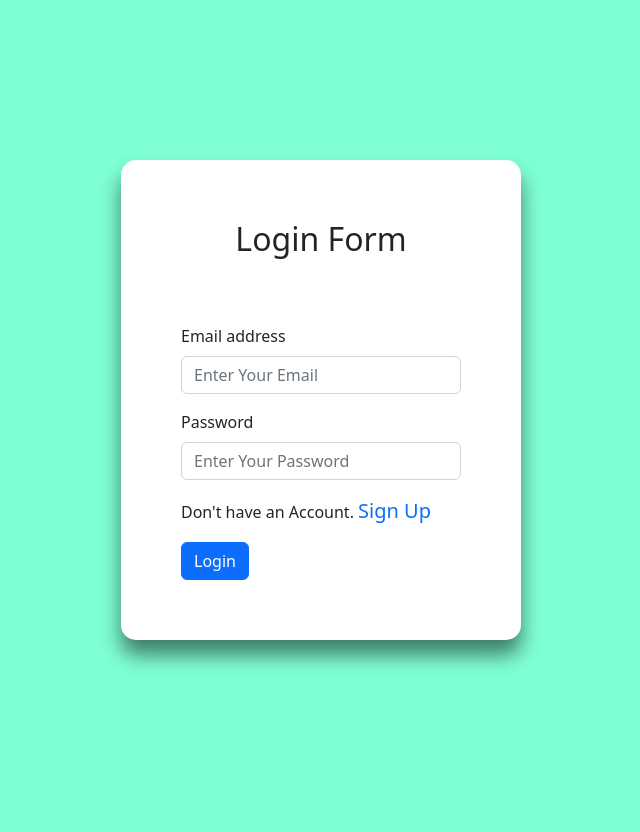
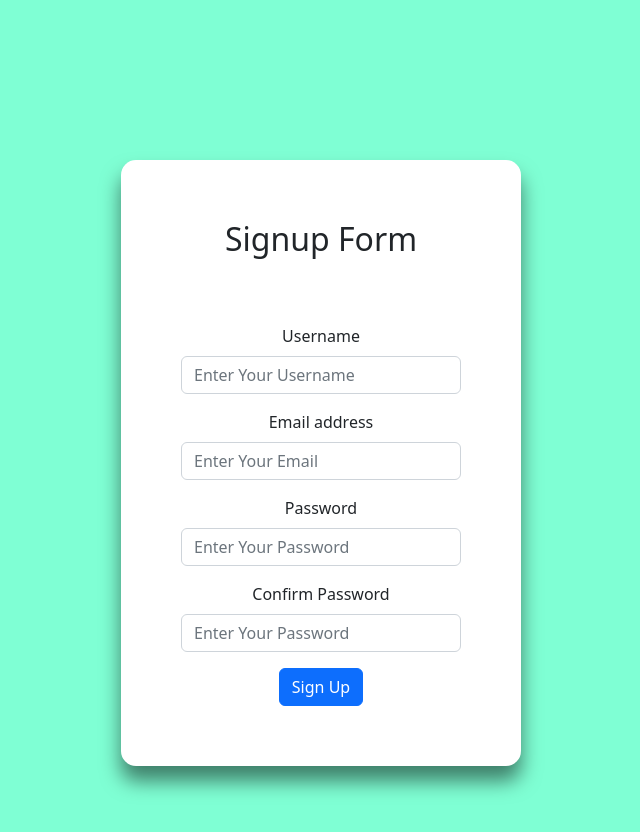
Before and after one commit to Aryanop0914/React, a React (Create React App) app: page /login in a window 1280 px wide. Shown: the top 832 px of the page, without its empty margins (369-1009 px from the left). Before the commit the page ends 800 px from the top, so only its background shows below. Built offline with nearby package versions, Linux system fonts and the light colour scheme.

Commit message:
routing done

```diff
--- a/package.json
+++ b/package.json
@@ -6,12 +6,15 @@
     "@testing-library/jest-dom": "^5.16.5",
     "@testing-library/react": "^13.4.0",
     "@testing-library/user-event": "^13.5.0",
+    "localforage": "^1.10.0",
+    "match-sorter": "^6.3.1",
     "prompt-sync": "^4.2.0",
     "react": "^18.2.0",
     "react-dom": "^18.2.0",
     "react-router-dom": "^6.7.0",
     "react-scripts": "^5.0.1",
     "readline-sync": "^1.4.10",
+    "sort-by": "^1.2.0",
     "web-vitals": "^2.1.4"
   },
   "scripts": {
--- a/src/App.js
+++ b/src/App.js
@@ -1,17 +1,26 @@
 import './App.css';
-// import Navbar from './Components/Navbar';
+import { Routes,Route} from "react-router-dom";
+import Navbar from './Components/Navbar';
 // import Header1 from './Components/Header1';
 import Login from './Components/Login';
 // import Signup from './Components/Signup';
+import Signup from './Components/Signup';
 
 function App() {
 
   return (
     <>
-        {/* <Navbar/>
-         <Header1/> */}
-        <Login/>
-        {/* <Signup/> */}
+    <div className="App">
+        {/* <Navbar/> */}
+        <Signup/>
+        {/* <Routes> */}
+          {/* <Route path="/" element={ <Home/> } />
+          <Route path="/about" element={<About/> } />
+          <Route path="/contact" element={ <Conatact/> } /> */}
+          {/* <Route path="/signup" element={ <Signup/> } />
+          <Route path="/login" element={ <Login/> } />
+          </Routes> */}
+          </div>
 
     </>
   );
--- a/src/Components/Login.js
+++ b/src/Components/Login.js
@@ -1,26 +1,25 @@
-import React from 'react'
-
+import React  from 'react'
+// import { Link} from 'react-router-dom'
+import Signup from './Signup'
 
 export default function login() {
 
   return (
     <>
-
       <div className="login">
         <form>
           <div className="mb-3">
-<h2 >Login Form</h2>
+             <h2>Login Form</h2>
           </div>
           <div className="mb-3">
             <label for="InputEmail1" className="form-label">Email address</label>
             <input type="email" className="form-control" id="InputEmail1" placeholder='Enter Your Email'/>
-    {/*    */}
           </div>
           <div className="mb-3">
-    <label for="exampleInputPassword1" className="form-label">Password</label>
+            <label for="InputPassword1" className="form-label">Password</label>
             <input type="password" className="form-control" id="InputPassword1" placeholder='Enter Your Password'/>
           </div>
-  <p>Don't have an Account.  <a href="">Sign Up</a></p>
+             <p>Don't have an Account. <a href=''>Sign Up</a></p>
              <button type="submit" className="btn btn-primary">Login</button>
          </form>
 
--- a/src/Components/Navbar.js
+++ b/src/Components/Navbar.js
@@ -1,4 +1,5 @@
 import React from 'react'
+import { Link } from 'react-router-dom'
 
 export default function Navbar() {
   return (
@@ -15,6 +16,8 @@ export default function Navbar() {
         <a className="nav-link mx-3" href="#">For Owners</a>
         <a className="nav-link" href="#">About Us</a>
         <a className="nav-link mx-3 " href="#">Contact</a>
+        <Link to="/login">Login</Link>
+
       </div>
       </div>
     </div>
--- a/src/index.css
+++ b/src/index.css
@@ -87,6 +87,13 @@ body {
 	font-size: 20px
 }
 
+.login .linksignup{
+	border: none;
+	background-color: white;
+	color: blue;
+	font-size: 20px;
+}
+
 
 .signup{
 	width: 400px;
--- a/src/index.js
+++ b/src/index.js
@@ -1,17 +1,12 @@
 import React from 'react';
-import ReactDOM from 'react-dom/client';
+import { BrowserRouter } from 'react-router-dom';
+import { createRoot } from 'react-dom/client';
 import './index.css';
 import App from './App';
-import reportWebVitals from './reportWebVitals';
 
-const root = ReactDOM.createRoot(document.getElementById('root'));
-root.render(
-  <React.StrictMode>
-    <App />
-  </React.StrictMode>
+const root = createRoot(document.getElementById('root'));
+  root.render(
+    <BrowserRouter>
+          <App/>
+    </BrowserRouter>
 );
-
-// If you want to start measuring performance in your app, pass a function
-// to log results (for example: reportWebVitals(console.log))
-// or send to an analytics endpoint. Learn more: https://bit.ly/CRA-vitals
-reportWebVitals();
```
Also changed, not shown: 1 other file (tests, documents, lock files or other folders). Lines whose indentation alone changed are shown as unchanged.
